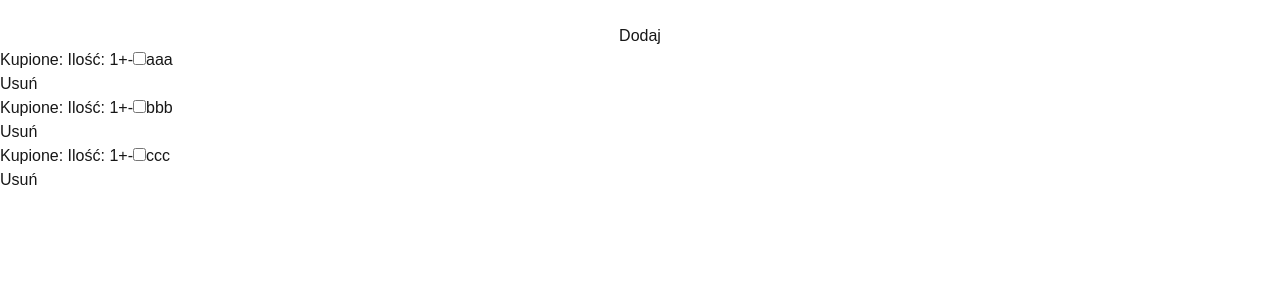
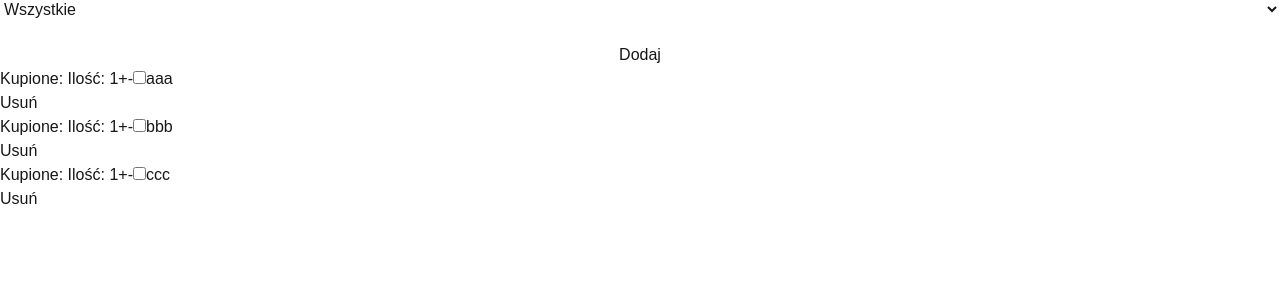
Before and after one commit to jonkiszp/nextjs-lesson, a Next.js app: page /zakupy in a window 1280 px wide. Shown: the top 300 px of the page. Built offline with nearby package versions, Linux system fonts and the light colour scheme.

Commit message:
poprawa filtra

```diff
--- a/app/zakupy/page.tsx
+++ b/app/zakupy/page.tsx
@@ -59,26 +59,31 @@ export default function Zakupy() {
 
     return (
         <>
+            <select onChange={(event) => setFilter(event.target.value)}>
+                <option value="wszystkie">Wszystkie</option>
+                <option value="do kupienia">Do kupienia</option>
+                <option value="kupione">Kupione</option>
+            </select>
             <input name="product" onChange={handleName} onKeyDown={handleEnter} />
             <button onClick={handleDodaj}>Dodaj</button>
             {listaProduktow.map((produkt, index) => {
                 return (
-                    <div key={`lista_produktow_${index}`}>
+                    <div key={`lista_produktow_${produkt.id}`}>
                         <label>Kupione: </label>
                         <span>Ilość: {produkt.qty}</span>
                         <button onClick={
                             () => setIlosc(ilosc.map((ilosc, _index) =>
-                                _index === index ? ilosc + 1 : ilosc))}
+                                _index === produkt.id ? ilosc + 1 : ilosc))}
                         >+</button>
-                        <button onClick={() => setIlosc(ilosc.map((ilosc, _index) => _index === index ? ilosc - 1 : ilosc))}>-</button>
+                        <button onClick={() => setIlosc(ilosc.map((ilosc, _index) => _index === produkt.id ? ilosc - 1 : ilosc))}>-</button>
                         <input type="checkbox"
                             name="kupione"
-                            defaultChecked={kupione[index]}
-                            onChange={(e) => { handleKupione(index) }}
+                            checked={produkt.done}
+                            onChange={() => { handleKupione(produkt.id) }}
                         />
                         {produkt.name}
                         <br />
-                        <button onClick={() => handleUsun(index)}>Usuń</button>
+                        <button onClick={() => handleUsun(produkt.id)}>Usuń</button>
                     </div>
                 )
             })}
```
